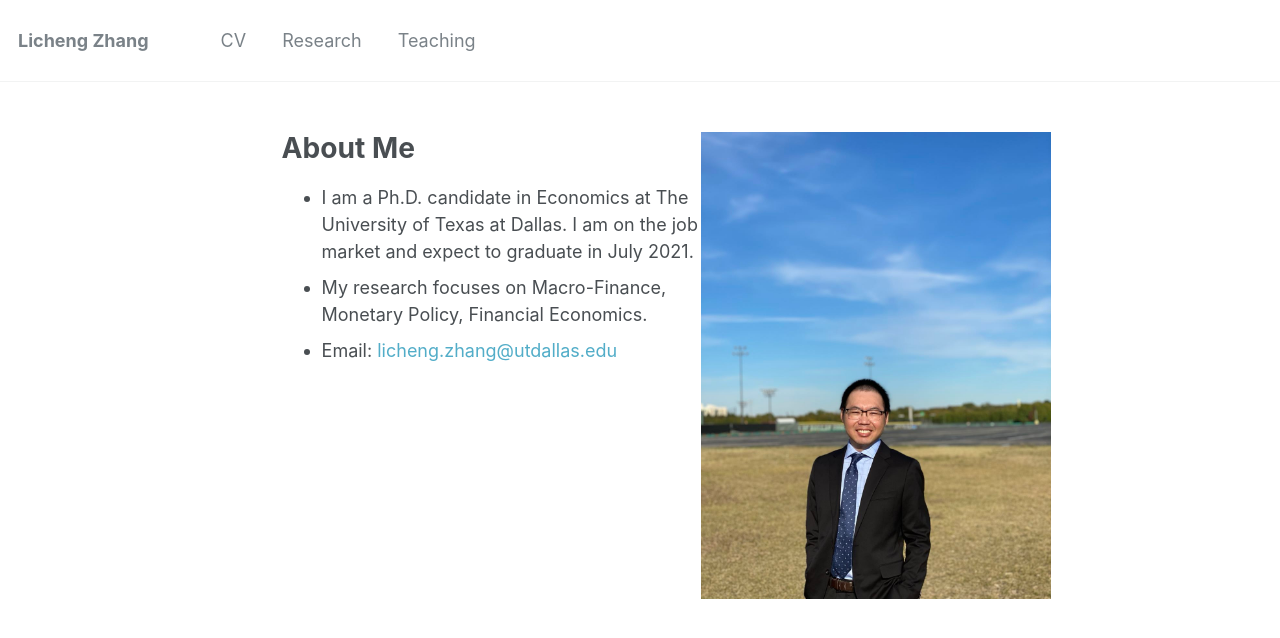
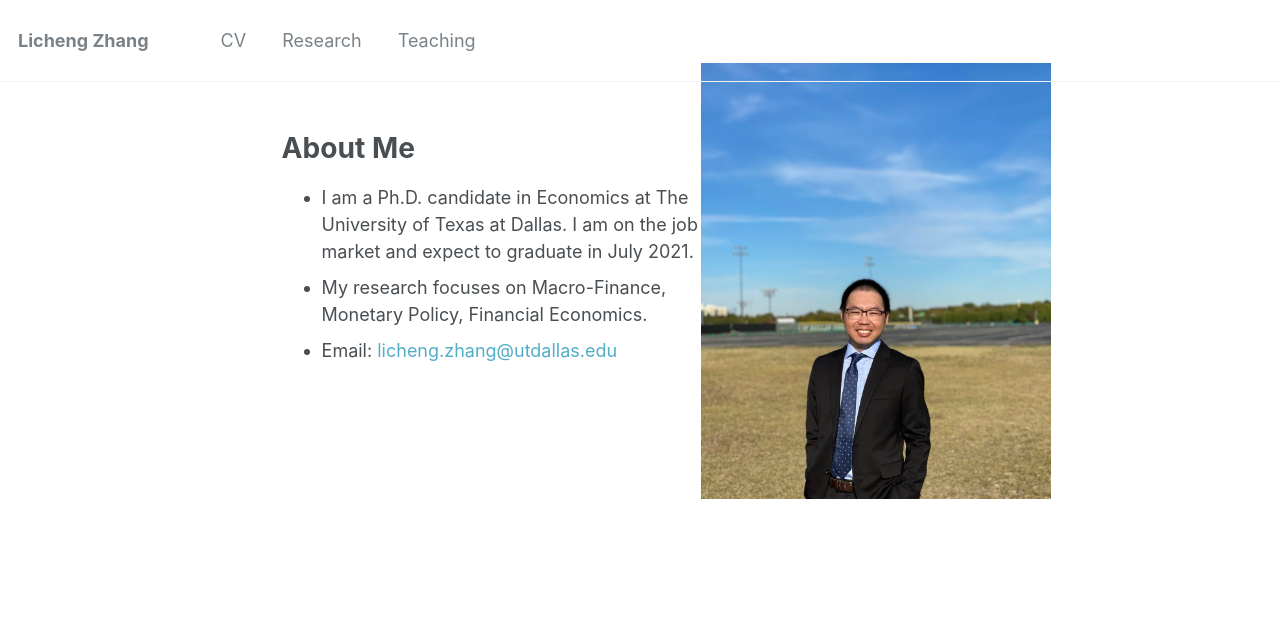
Before and after one commit to lichengzh/lichengzh.github.io, a Jekyll site: the page built from _pages/about.md, in a window 1280 px wide. Shown: the top 638 px of the page. Built offline with Jekyll 4.4.1, drawn with Linux system fonts in a browser that asks for light colours.

Commit message:
Update about.md

```diff
--- a/_pages/about.md
+++ b/_pages/about.md
@@ -8,7 +8,7 @@ redirect_from:
   - /about.html
 ---
 
-<div style= "float:right;position: static; top: -80px;">
+<div style= "float:right;position: relative; top: -100px;">
   <img src="https://lichengzh.github.io/files/IMG_3759.JPG?raw=true" alt="Photo" style="width: 350px;"/>
 </div>
 
```
